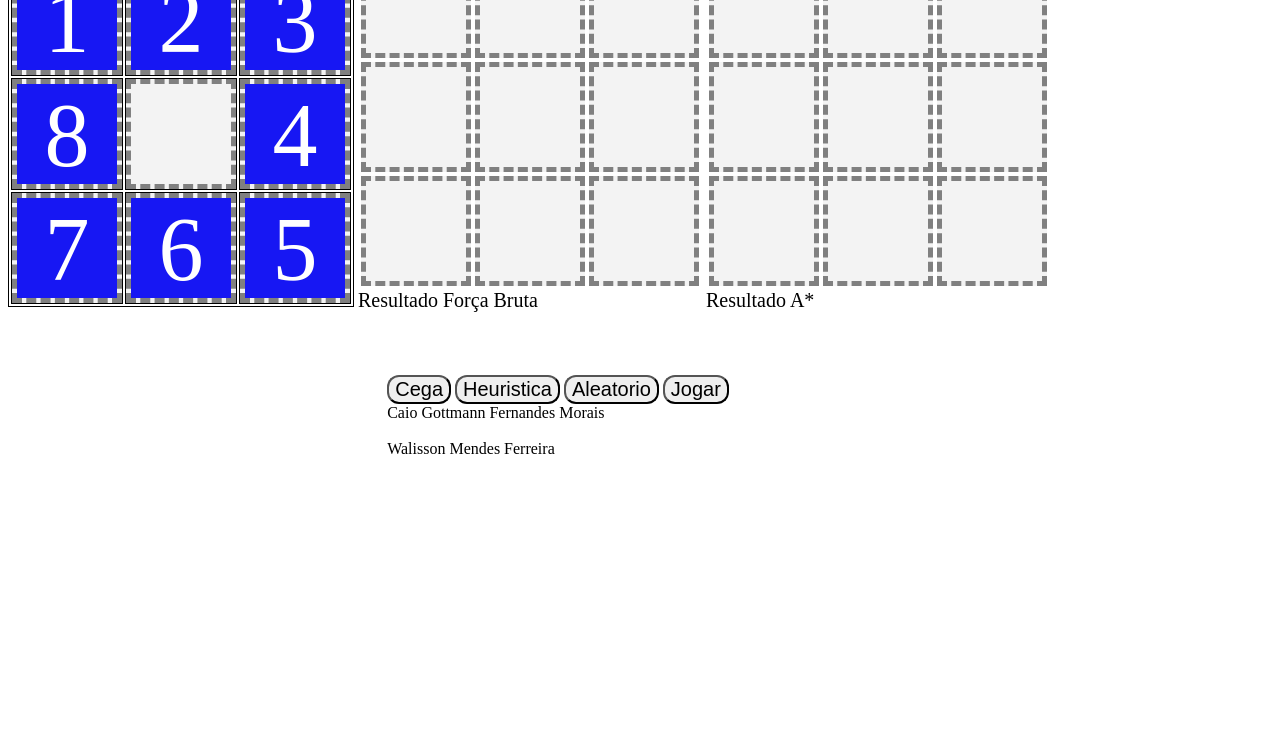
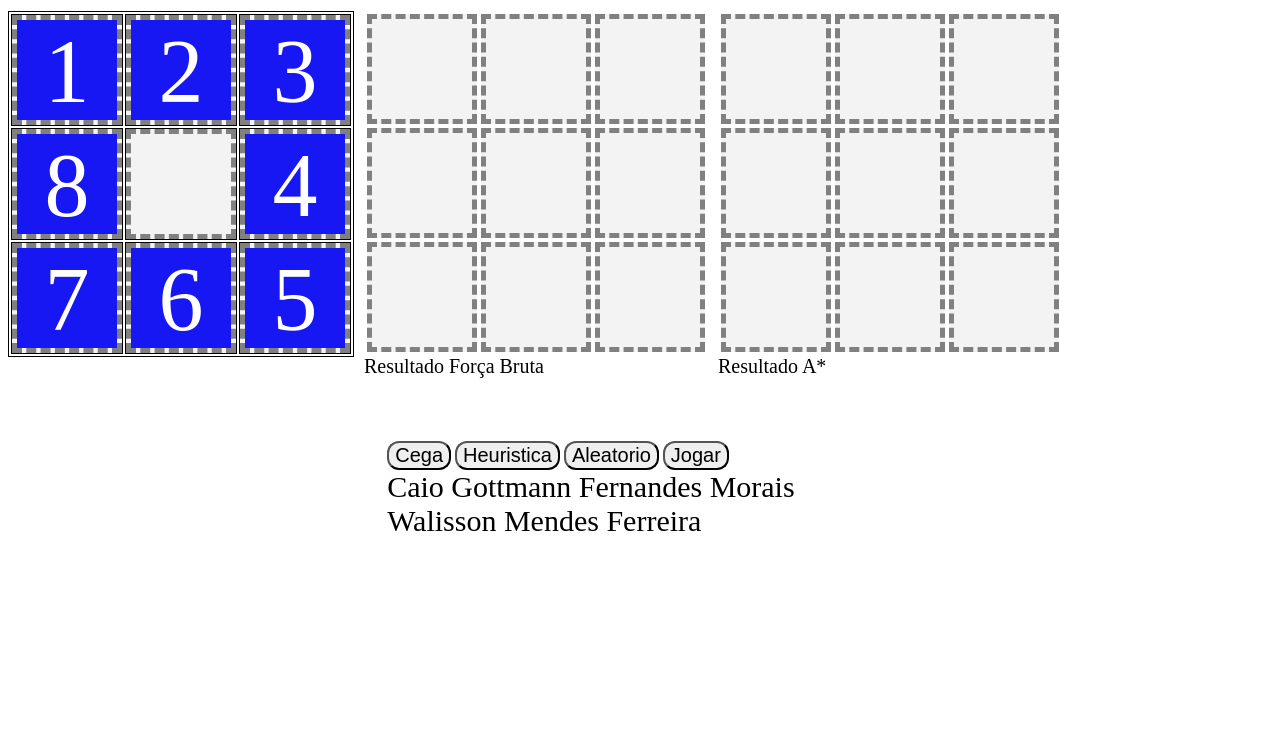
Before and after one commit to MrDuckBr/M-todosDeBuscaIA, a plain HTML site: page index.html in a window 1280 px wide. Shown: the part 69-800 px from the top of the page. Drawn offline with Linux system fonts and the light colour scheme.

Commit message:
Ajustes do alinhamento

```diff
--- a/index.css
+++ b/index.css
@@ -49,14 +49,16 @@
   color: rgb(255, 166, 1);
 }
 
-.inline{
-  display: inline-block;
-
-
-
+.inline {
+  flex-direction: row;
+  padding-left: 10px;
 }
 
-.styleButton{
+.container {
+  display: flex;
+}
+
+.styleButton {
   border-radius: 12px;
   transition-duration: 0.4s;
   font-size: 20px;
@@ -67,21 +69,17 @@
   color: white;
 }
 
-.tableName{
+.tableName {
   font-size: 20px;
 
   display: inline-block;
 }
 
-
-
-
-#divStyleButtom{
+#divStyleButtom {
   padding-left: 30%;
   padding-top: 5%;
 }
 
-
-#Nomes{
+.Nomes {
   font-size: 30px;
 }
--- a/index.html
+++ b/index.html
@@ -8,8 +8,9 @@
     <title>Document</title>
   </head>
 
-  <body id="Body" >
-    <div id="table" >
+  <body id="Body">
+    <h1 class="Nomes"><b>Jogo dos Oito </b></h1>
+    <div id="table">
       <table id="tableStyle">
         <tr>
           <td>
@@ -96,7 +97,8 @@
       </table>
     </div>
 
-    <div class="inline">
+    <div class="container">
+      <div>
         <table id="emptyTable">
           <tr>
             <td>
@@ -188,9 +190,7 @@
         </table>
       </div>
 
-
       <div id="result" class="inline">
-
         <table id="resultTable">
           <tr>
             <td><div id="dropBox" LocationResult="1"></div></td>
@@ -209,12 +209,11 @@
           </tr>
         </table>
         <span class="tableName">Resultado Força Bruta</span>
+        <span id="ResultBruteForce"></span>
         <div id="resultadoCegaLabbel"></div>
-      <span id="ResultBruteForce"></span>
       </div>
 
-    <div  class="inline">
-
+      <div class="inline">
         <table id="resultTableaAstar">
           <tr>
             <td><div id="dropBox" LocationResultaStar="1"></div></td>
@@ -236,24 +235,24 @@
         <span class="tableName">Resultado A*</span>
         <div id="resultadoAstarLabbel"></div>
       </div>
-
-
-
+    </div>
 
       <div id="output"></div>
       <div id="divStyleButtom">
         <button onclick="Table();" class="styleButton">Cega</button>
         <button onclick="aStar()" class="styleButton">Heuristica</button>
-      <button onclick="ordemAleatoria();" class="styleButton">Aleatorio</button>
+        <button onclick="ordemAleatoria();" class="styleButton">
+          Aleatorio
+        </button>
         <button onclick="play();" class="styleButton">Jogar</button>
         <!-- <button onclick="changePeca(0,1);">change</button> -->
 
-        <div class="Nomes">Caio Gottmann Fernandes Morais</div> <br>
-        <div class="Nomes">Walisson Mendes Ferreira</div>
-
+        <div class="Nomes">
+          Caio Gottmann Fernandes Morais
+            <br>
+          Walisson Mendes Ferreira</div>
       </div>
     </div>
-
   </body>
   <script>
     function dragStart(e) {
```
Lines whose indentation alone changed are shown as unchanged.
